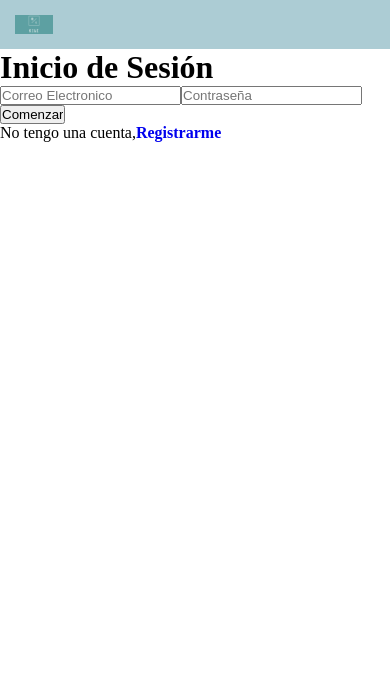
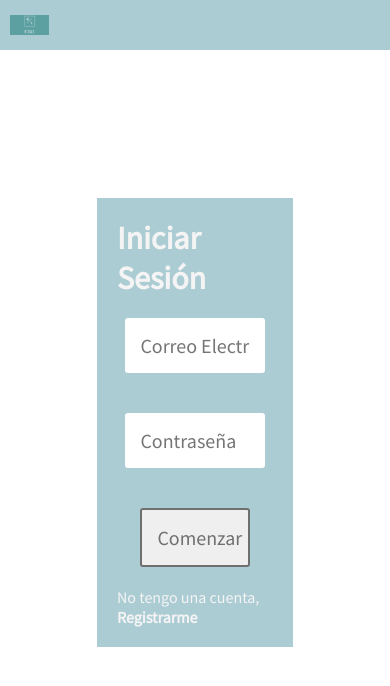
Before and after one commit to VictoriaQuintero/react_project, a React (Vite) app: page / in a window 390 px wide. Shown: the top 686 px of the page. Built offline with nearby package versions, Linux system fonts and the light colour scheme.

Commit message:
estilos de la pagina terminados (sin responsive)

```diff
--- a/src/App.css
+++ b/src/App.css
@@ -1,4 +1,4 @@
-.App{
+.App {
   min-height: 100vh;
   display: flex;
   flex-direction: column;
@@ -9,58 +9,57 @@
 a:-webkit-any-link {
   text-decoration: none;
 }
-.Nav{
-    background-color: #ACCCD4;
+.Nav {
+  background-color: #acccd4;
   padding: 5px;
   display: flex;
   justify-content: space-between;
 }
 
-.Nav img{
-    width:10%;
+.Nav img {
+  width: 10%;
   margin: 10px;
 }
 
-.Nav .container_botones{
+.Nav .container_botones {
   display: flex;
   justify-content: space-evenly;
   align-items: center;
 }
 
-.Nav .container_botones button{
+.Nav .container_botones button {
   background: none;
-    border: #F4F4F4 solid 2px;
+  border: #f4f4f4 solid 2px;
   border-radius: 3px;
   color: #f4f4f4;
   font-size: 15px;
-    font-family: 'Source Sans Pro';
-    padding:10px 30px 10px 30px ;
+  font-family: "Source Sans Pro";
+  padding: 10px 30px 10px 30px;
   margin: 10px;
   cursor: pointer;
 }
-.Nav .container_botones .cerrar_button{
+.Nav .container_botones .cerrar_button {
   background-color: #f4f4f4;
-    color: #7CB4B4;
+  color: #7cb4b4;
   font-size: 18px;
 }
 
-.Nav .container_botones .cerrar_button i{
+.Nav .container_botones .cerrar_button i {
   margin: 5px;
 }
 
-
 /* Formulario de Tweets */
-.container_form{
+.container_form {
   width: 100%;
   display: flex;
   flex-direction: column;
   align-items: center;
 }
 
-.formulario{
+.formulario {
   width: 50%;
   height: 150px;
-    background-color: #ACCCD4;
+  background-color: #acccd4;
   padding: 10px;
   margin: 10px;
   border-radius: 5px;
@@ -70,26 +69,112 @@ a:-webkit-any-link {
   justify-content: space-around;
 }
 
-#text1{
-    background-color: #B6D2D9;
+#text1 {
+  background-color: #b6d2d9;
   width: 90%;
   height: 60%;
   padding: 20px;
   color: #f4f4f4;
-    font-family: "Source Sans Pro" ;
+  font-family: "Source Sans Pro";
   font-size: 20px;
   border: none;
-
 }
-#input1{
+#input1 {
   background: none;
   width: 20%;
-    border: #F4F4F4 solid 2px;
+  border: #f4f4f4 solid 2px;
   border-radius: 3px;
   color: #f4f4f4;
-    font-family: "Source Sans Pro" ;
+  font-family: "Source Sans Pro";
   font-size: 15px;
   padding: 5px;
   margin: 10px;
   cursor: pointer;
 }
+
+/* Renderizado de los tweets */
+
+.container_cards {
+  width: 100%;
+  display: flex;
+  flex-direction: column;
+  justify-content: space-evenly;
+  align-items: center;
+}
+
+.card {
+  width: 48%;
+  background-color: #f4f4f4;
+  border-radius: 5px;
+  padding: 10px 20px 10px 20px;
+  font-family: "Source Sans Pro";
+  display: flex;
+  flex-direction: column;
+  justify-content: space-evenly;
+  text-align: justify;
+}
+.card p {
+  margin-bottom: 15px;
+}
+.card div i {
+  margin: 10px;
+  font-size: 20px;
+  cursor: pointer;
+}
+
+/* Inicio de sesion */
+.Login .Nav,
+.container_registros .Nav {
+  position: fixed;
+  top: 0;
+  width: 100%;
+}
+.Login {
+  width: 100%;
+  height: 100vh;
+  display: flex;
+  flex-direction: column;
+  align-items: center;
+  justify-content: center;
+}
+
+.formLogin {
+  width: 40%;
+  background-color: #acccd4;
+  padding: 20px;
+  font-family: "Source Sans Pro";
+  color: #f4f4f4;
+  display: flex;
+  flex-direction: column;
+  align-items: center;
+}
+
+.formLogin input {
+  width: 70%;
+  border: 0;
+  border-radius: 3px;
+  padding: 15px;
+  margin: 20px 0 20px 0;
+  font-family: "Source Sans Pro";
+  font-size: 20px;
+}
+.formLogin .input2 {
+  border: #00000088 solid 2px;
+  color: #00000088;
+  cursor: pointer;
+}
+
+.formLogin strong {
+  color: #f4f4f4;
+}
+
+/* Registro de usuarios */
+
+.container_registros{
+    width: 100%;
+    justify-content: center;
+}
+
+.formRegistro input{
+    margin: 15px;
+}
--- a/src/components/Favoritos.jsx
+++ b/src/components/Favoritos.jsx
@@ -5,10 +5,10 @@ import Tweets from "./tweets";
 function Favoritos() {
   const { state } = useLocation();
   return (
-    <>
+    <div>
       <Nav condition= {false} dataUser = {state}/>
       <Tweets />
-    </>
+    </div>
   );
 }
 
--- a/src/components/InicioSesion.jsx
+++ b/src/components/InicioSesion.jsx
@@ -31,10 +31,10 @@ function InicioSesion() {
   }
 
   return (
-    <div>
+    <div className="Login">
       <Nav condition={true} dataUser = {false} />
-      <form onSubmit={ValidarData}>
-        <h1>Inicio de Sesión</h1>
+      <form className="formLogin" onSubmit={ValidarData}>
+        <h1>Iniciar Sesión</h1>
         <input
           type="email"
           name="Correo"
@@ -51,11 +51,11 @@ function InicioSesion() {
           }}
           placeholder="Contraseña"
         />
-        <input type="submit" value="Comenzar" />
+        <input className="input2" type="submit" value="Comenzar" />
         <p>
           No tengo una cuenta,
           <Link to={"/registro"}>
-            <strong>Registrarme</strong>
+            <strong> Registrarme</strong>
           </Link>
         </p>
       </form>
--- a/src/components/Perfil.jsx
+++ b/src/components/Perfil.jsx
@@ -6,11 +6,11 @@ import Tweets from "./tweets";
 function Perfil() {
   const { state } = useLocation();
   return (
-    <>
+    <div>
       <Nav  condition= {false} dataUser ={state}/>
       <FormTweet/>
       <Tweets/>
-    </>
+    </div>
   );
 }
 
--- a/src/components/Registro.jsx
+++ b/src/components/Registro.jsx
@@ -34,9 +34,11 @@ function Registro() {
   }, [Users]);
 
   return (
-    <div>
+    <div className="App container_registros">
+
       <Nav condition={true} dataUser = {false} />
-      <form onSubmit={DataGuardado}>
+
+      <form className="formLogin formRegistro" onSubmit={DataGuardado}>
         <h1>Registrate</h1>
         <input
           type="text"
@@ -68,7 +70,7 @@ function Registro() {
           id="3"
           required
         />
-          <input type="submit" value="Comenzar" />
+          <input className="input2" type="submit" value="Comenzar" />
         <p>
           Ya tengo una cuenta,
           <Link to={"/"}>
--- a/src/components/tweets.jsx
+++ b/src/components/tweets.jsx
@@ -1,16 +1,23 @@
 function Tweets() {
   return (
-    <>
-      <div>
+    <div className="container_cards">
+      <div className="card">
         <h1>vicotirs</h1>
         <p>fechs</p>
-        <p>Lorem ipsum dolor, sit amet consectetur adipisicing elit. Perferendis aut ab porro nihil officiis recusandae, dolor facere ea necessitatibus, maiores officia consequuntur voluptas asperiores harum, perspiciatis minus debitis incidunt praesentium.</p>
+        <p>
+          Lorem ipsum dolor, sit amet consectetur adipisicing elit. Perferendis
+          aut ab porro nihil officiis recusandae, dolor facere ea
+          necessitatibus, maiores officia consequuntur voluptas asperiores
+          harum, perspiciatis minus debitis incidunt praesentium. lorem
+        </p>
+        <div>
+
         <i className="fa-solid fa-heart"></i>
         <i className="fa-regular fa-trash-can"></i>
+        </div>
       </div>
-    </>
+    </div>
   );
 }
 
-
 export default Tweets;
```
Lines whose indentation alone changed are shown as unchanged.
